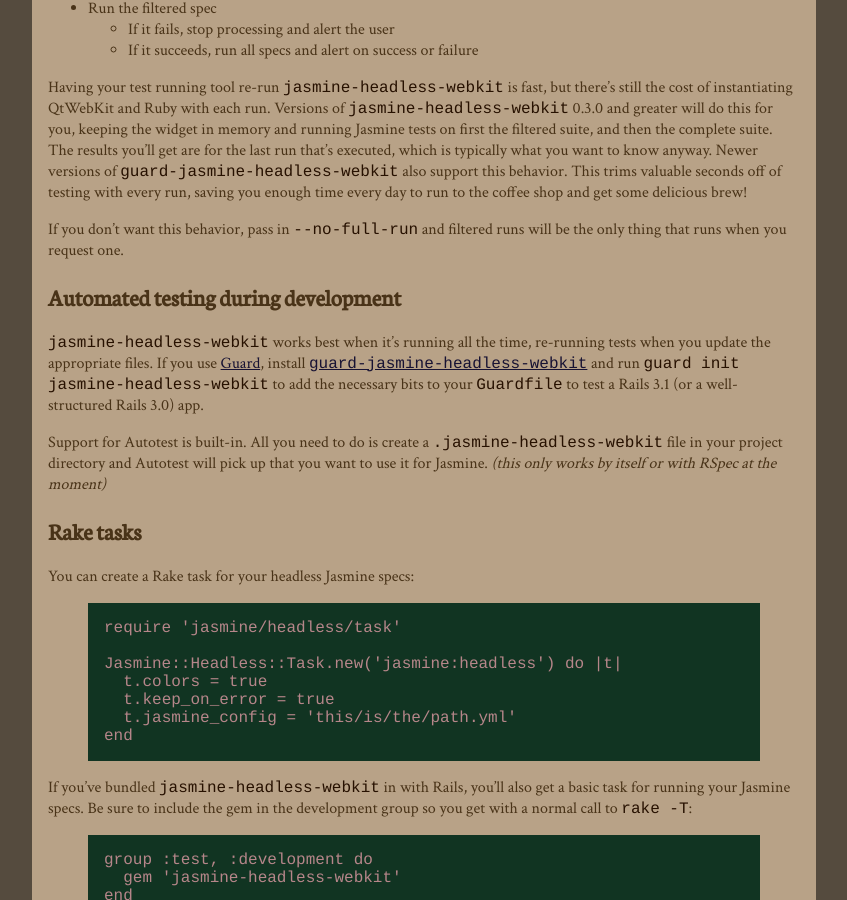
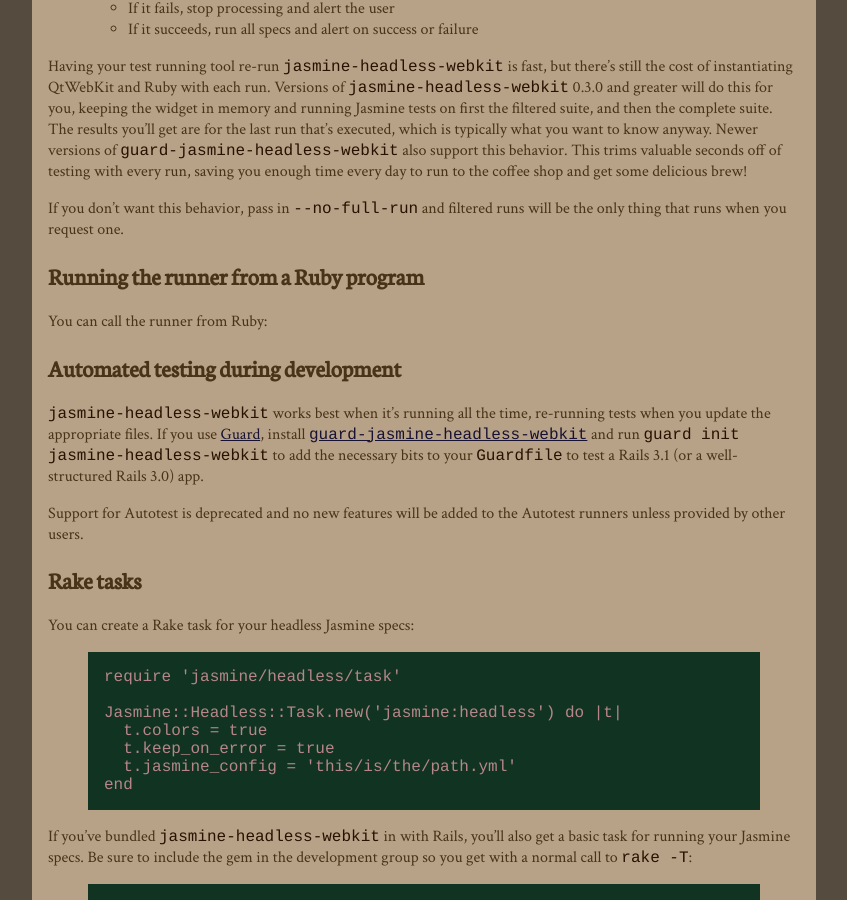
Before and after one commit to johnbintz/jasmine-headless-webkit, a Jekyll site: the page built from index.md, in a window 1280 px wide and 900 px high, scrolled down 4672 px. Shown: the whole window, without its empty margins (216-1063 px from the left). Built offline with Jekyll 4.4.1, drawn with Linux system fonts in a browser that asks for light colours; Markdown is read by kramdown in place of the engine named in the settings; some of the changed text lies outside the part shown.

Commit message:
start doc update

```diff
--- a/index.md
+++ b/index.md
@@ -25,7 +25,7 @@
 
 `jasmine-headless-webkit` also streamlines your workflow in other ways:
 
-* It integrates with [Guard](https://github.com/guard/guard) when using [`guard-jasmine-headless-webkit`](https://github.com/guard/guard-jasmine-headless-webkit), and it works out-of-the-box with [Autotest](https://github.com/seattlerb/zentest).
+* It integrates with [Guard](https://github.com/guard/guard) when using [`guard-jasmine-headless-webkit`](https://github.com/guard/guard-jasmine-headless-webkit).
 * It compiles [CoffeeScript](http://jashkenas.github.com/coffee-script/), both for your tests and for your application logic.
 * It can be configured like RSpec, and its output is very similar to RSpec's output, so you don't need to learn too much new stuff to use and integrate it.
 
@@ -229,14 +229,21 @@
 
 If you don't want this behavior, pass in `--no-full-run` and filtered runs will be the only thing that runs when you request one.
 
+## Running the runner from a Ruby program
+
+You can call the runner from Ruby:
+
+{% highlight ruby %}
+
+{% endhighlight %}
+
 ## Automated testing during development
 
 `jasmine-headless-webkit` works best when it's running all the time, re-running tests when you update the appropriate files.
 If you use [Guard](https://github.com/guard/guard/), install [`guard-jasmine-headless-webkit`](http://github.com/guard/guard-jasmine-headless-webkit/)
 and run `guard init jasmine-headless-webkit` to add the necessary bits to your `Guardfile` to test a Rails 3.1 (or a well-structured Rails 3.0) app.
 
-Support for Autotest is built-in. All you need to do is create a `.jasmine-headless-webkit` file in your project directory
-and Autotest will pick up that you want to use it for Jasmine. _(this only works by itself or with RSpec at the moment)_
+Support for Autotest is deprecated and no new features will be added to the Autotest runners unless provided by other users.
 
 ## Rake tasks
 
```
